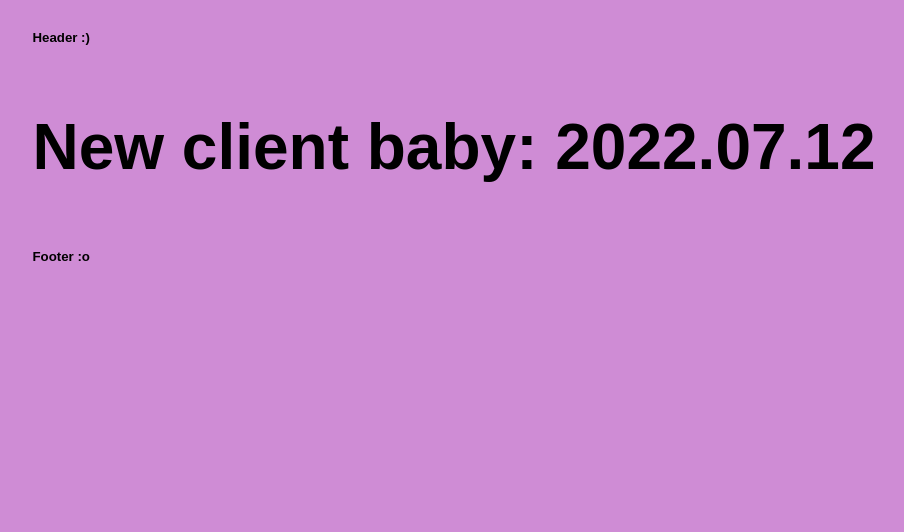
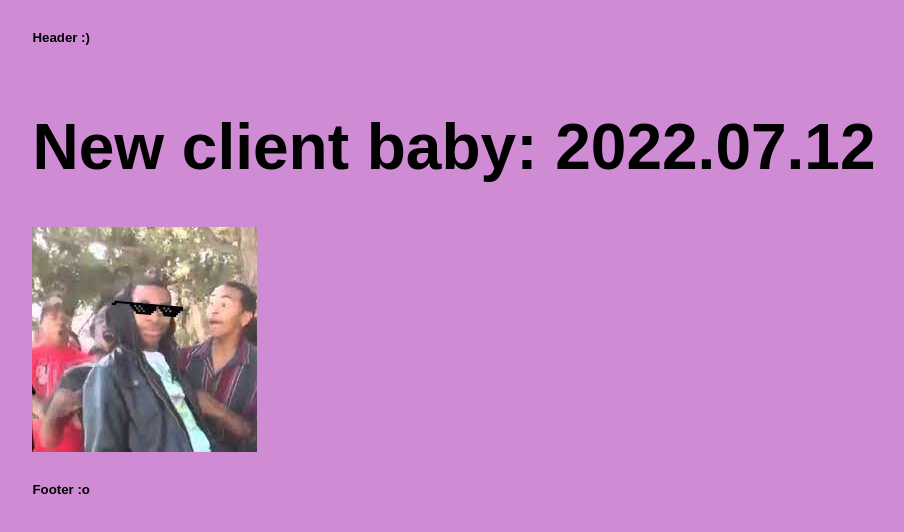
Before and after one commit to fjinkis/test, a website: page client/index.html in a window 1280 px wide. Shown: the whole page, without its empty margins (186-1090 px from the left). Drawn offline with Linux system fonts and the light colour scheme.

Commit message:
New version

```diff
--- a/client/index.html
+++ b/client/index.html
@@ -27,6 +27,7 @@
 ">
       <div>
         <h1>New client baby: 2022.07.12</h1>
+        <img src="images.jpeg" alt="turndownforwhat">
       </div>
     </div>
 
--- a/package.json
+++ b/package.json
@@ -1,3 +1,3 @@
 {
-  "version": "10.0.18"
+  "version": "11.0.0"
 }
```
Also changed, not shown: client/images.jpeg (added).
